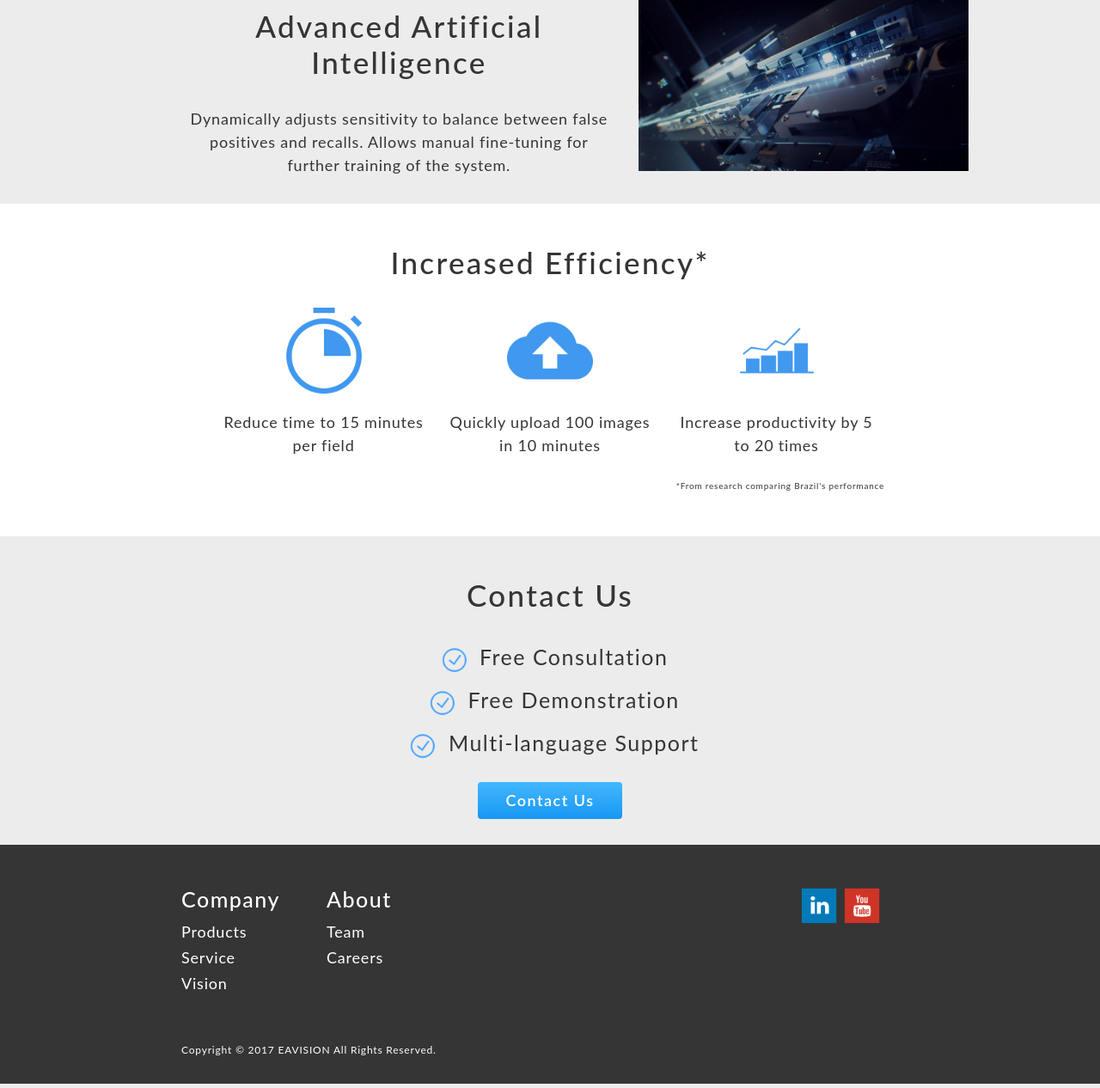
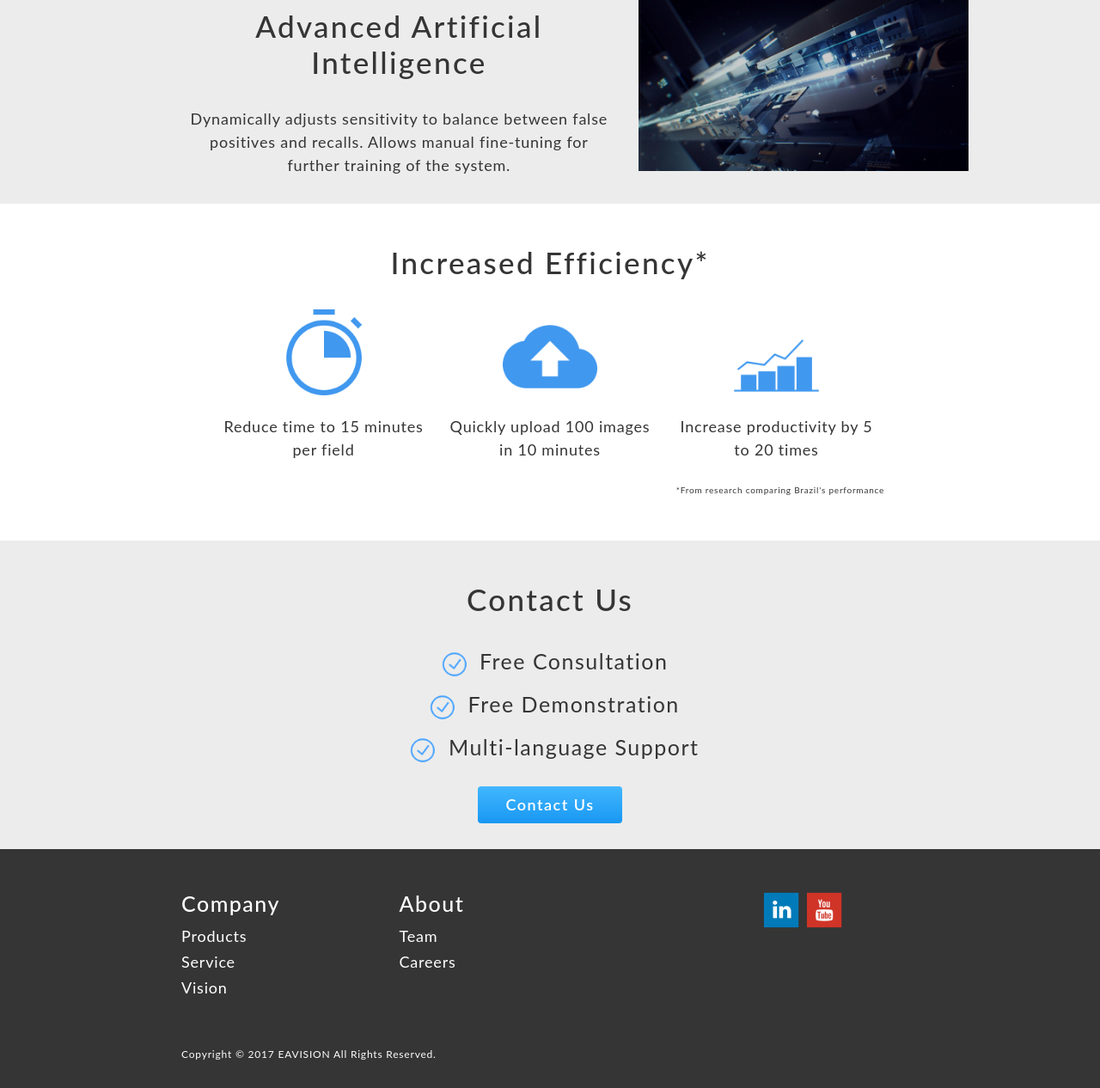
Before and after one commit to wangj383/eavisiontech, a PHP site: page /service.html in a window 1280 px wide. Shown: the part 1845-3111 px from the top of the page at 86% size. Run offline with PHP 8.4, Linux system fonts and the light colour scheme.

Commit message:
added social-media icons and edit service page

```diff
--- a/service.html
+++ b/service.html
@@ -206,14 +206,14 @@
 					<h2>Increased Efficiency*</h2>
 				</div>
 				<div class="row">
-					<div class="col-3">
-						<img class="serviceIcons" src="static/img/icons/service-timecolor.png">
+					<div class="col-3 serviceIcons">
+						<img id="serviceIcon1" src="static/img/icons/service-timecolor.png">
 					</div>
-					<div class="col-3">
-						<img class="serviceIcons" src="static/img/icons/service-uploadcolor.png">
+					<div class="col-3 serviceIcons">
+						<img id="serviceIcon2" src="static/img/icons/service-uploadcolor.png">
 					</div>
-					<div class="col-3">
-						<img class="serviceIcons" src="static/img/icons/service-productivitycolor.png">
+					<div class="col-3 serviceIcons">
+						<img id="serviceIcon3" src="static/img/icons/service-productivitycolor.png">
 					</div>
 				</div>
 				<div class="row">
@@ -258,24 +258,24 @@
 	<div class="footer">
 		<div class="container">
 			<div class="row">
-				<div class="col-2 col-md-2">
+				<div class="col-3">
 					<h3>Company</h3>
 					<p><a href="solution.html">Products</a></p>
 					<p><a href="service.html">Service</a></p>
 					<p><a href="vision.html">Vision</a></p>
 					<!--<p><a href="press.html">Press</a></p>-->
 				</div>
-				<div class="col-2 col-md-2">
+				<div class="col-3">
 					<h3>About</h3>
 					<p><a href="about.html">Team</a></p>
 					<p><a href="about.html#aboutPositions">Careers</a></p>
 				</div>
-				<div class="col-4"></div>
-				<div class="col-2 socialMedia">
+				<div class="col-2"></div>
+				<div class="col socialMedia">
 					<a href="https://www.linkedin.com/company/eavision-technologies/"><img class="footerIcon" src="static/img/icons/linkedin.png"></a>
 					<a href="https://www.youtube.com/channel/UCL1683_IwdnG2kUso3qeQOg"><img class="footerIcon" src="static/img/icons/youtube.png"></a>
-
 				</div>
+				<!-- <div class="col-2"></div> -->
 			</div>
 			<div class="row">
 				<div class="col-12">
--- a/static/css/eavisionStyle.css
+++ b/static/css/eavisionStyle.css
@@ -150,7 +150,7 @@ a span:hover{
 }
 
 .socialMedia{
-	text-align: right;
+	text-align: left;
 }
 
 .footerIcon{
@@ -633,9 +633,21 @@ video {
 }
 
 
-.serviceIcons{
+#serviceIcon1{
 	margin-bottom: 20px;
 	width: 100px;
+	height: auto;
+}
+
+#serviceIcon2{
+	margin-bottom: 10px;
+	width: 110px;
+	height: auto;
+}
+
+#serviceIcon3{
+	margin-top: 10px;
+	width: 115px;
 	height: auto;
 }
 
```
